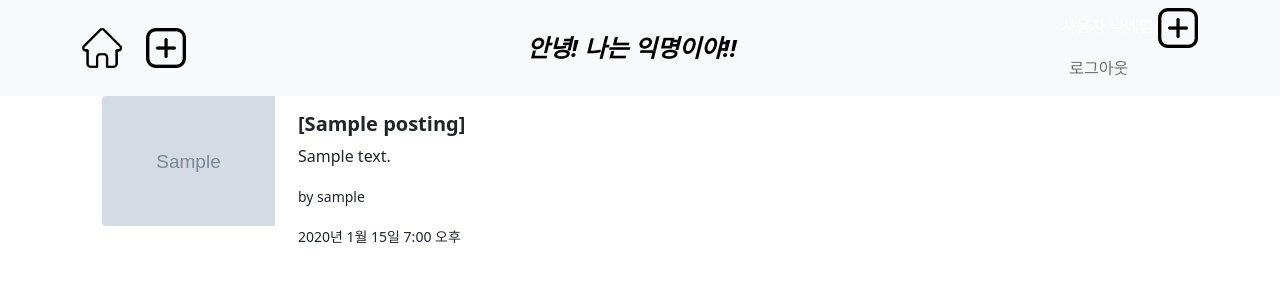
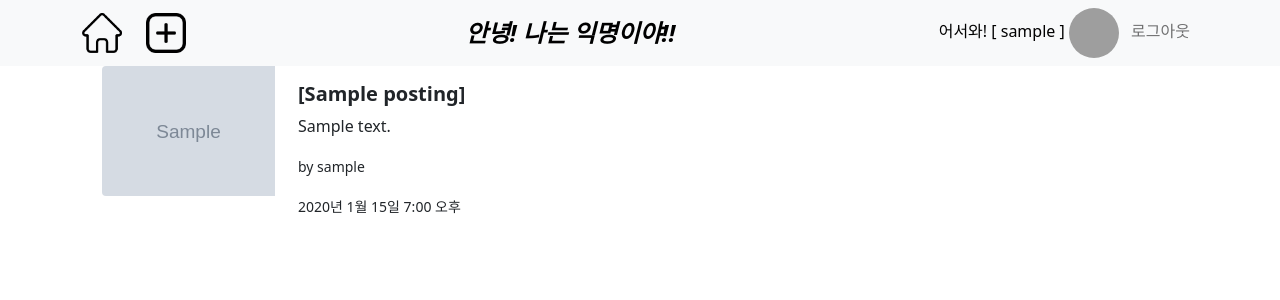
Before and after one commit to myo-05/ikmyeongram, a Django app: template igmsns/templates/sns/home.html in a window 1280 px wide. Shown: the top 300 px of the page. Run offline with Django 4.2, Linux system fonts and the light colour scheme; the template is opened without the code that fills it: values that come from a table or form of the project are taken from there, others are empty; a user stored in the database is signed in; tables that the repository leaves empty hold one stand-in row (values such as "Sample post"); grey boxes marked "Sample" are stand-in pictures; grey boxes are pictures that could not be loaded.

Commit message:
profile page & nav img fix

```diff
--- a/igmsns/sns/models.py
+++ b/igmsns/sns/models.py
@@ -6,7 +6,7 @@ from user.models import UserModel
 # ============================= 게시글 테이블 모델 =============================
 class Post(models.Model):
     class Meta:
-        db_table = "my_posting"
+        db_table = "my_posting" # 여기는 테이블 이름이에요! 꼭 기억 해 주세요!
 
     post_author = models.ForeignKey(settings.AUTH_USER_MODEL, on_delete=models.CASCADE, related_name='posts') # 글 작성자 : 유저 모델의 사용자를 상속받습니다.
     post_title = models.CharField("글제목", max_length=45)
@@ -19,7 +19,8 @@ class Post(models.Model):
 # ============================= 댓글 테이블 모델 =============================
 class Comment(models.Model):
     class Meta:
-        db_table = "my_comment"
+        db_table = "my_comment" # 여기는 테이블 이름이에요! 꼭 기억 해 주세요!
+
     post = models.ForeignKey(Post, on_delete=models.CASCADE)
     user = models.ForeignKey(settings.AUTH_USER_MODEL, on_delete=models.CASCADE)
     name = models.CharField(max_length=256)
--- a/igmsns/sns/urls.py
+++ b/igmsns/sns/urls.py
@@ -12,5 +12,5 @@ urlpatterns = [
     path('post/<int:id>/comment/', views.comment_create, name='comment'),  # /api/sns/post/<id>/comment/ 댓글 작성하기
     path('post/<int:id>/comment/<int:comment_id>/delete/', views.comment_delete, name='comment_delete'),  # /api/sns/post/<id>/comment/<comment_id>/delete 댓글 삭제하기
     path('post/<int:id>/comment/<int:comment_id>/edit/', views.comment_edit, name='comment_edit'),
-    path('profile/<str:author_id>/', views.profile_view, name="profile"),  # /api/sns/profile/<id>/ 프로필페이지
+    path('profile/<int:author_id>/', views.profile_view, name="profile"),  # /api/sns/profile/<id>/ 프로필페이지
 ]
--- a/igmsns/sns/views.py
+++ b/igmsns/sns/views.py
@@ -118,7 +118,7 @@ def profile_view(request, author_id):
     all_post = Post.objects.filter(author_id=author_id).order_by('-created_at') #user의 모든 글을 가져와서 생성일 기준으로 내림차순나열
     total_post = all_post.count() #user의 작성글 갯수
     if request.method == 'GET':
-        return render(request, 'sns/profile.html', {'total_post':total_post,'user': user , 'posts': all_post})
+        return render(request, 'sns/profile.html', {'total_post':total_post,'author': user , 'posts': all_post})
 
 
 # ============================= 댓글 작성 =============================
--- a/igmsns/templates/base.html
+++ b/igmsns/templates/base.html
@@ -58,6 +58,13 @@
       .nav_icon {
         width: 40px;
       }
+
+      .profile-img-nav{
+        height:50px;
+        width:50px;
+        border-radius: 50px;
+      }
+
     </style>
   </head>
 
@@ -100,13 +107,20 @@
                   </ul>
                 {% else %}
                   {# 그렇지 않다면 - 인증이 되어있다면 #}
-
+                  {# 사용자닉네임, 사용자 프로필사진, 로그아웃 표시#}
                   <ul class="navbar-nav mr-auto">
                     <li class="nav-item">
-
-                      <text>사용자 닉네임</text>
-                      <image src="/static/more 1.png" class="nav_icon">
-                      <a class="nav-link" href="{% url 'sign-out' %}">
+                      {# 사용자의 닉네임 표시 #}
+                      <text style="color:black;"><a> 어서와! [ {{user.nickname}} ]</a></text>
+                      {% if user.user_img %}
+                      {# if문 - 프로필사진을 등록했다면 프로필사진 보여주기, 클릭하면 프로필페이지로 이동 #}
+                      <a href="{% url 'profile' author_id=user.id %}"><image class="profile-img-nav" src="{{ user.user_img }}" alt="default Image" class="nav_icon"></a>
+                      {% else %}
+                      {# if문 - 프로필사진등록 안했다면 기본프로필 보여주기, 클릭하면 프로필페이지로 이동 #}
+                      <a href="{% url 'profile' author_id=user.id %}"><image class="profile-img-nav" src="{% static 'admin/img/default_img.png' %}" class="nav_icon"></a>
+                      {% endif %}
+                      {# if문 종료 #}
+                      <a class="nav-link" href="{% url 'sign-out' %}" style="display: inline-block;">
                         로그아웃
                       </a>
                     </li>
--- a/igmsns/templates/sns/detail_post.html
+++ b/igmsns/templates/sns/detail_post.html
@@ -76,7 +76,7 @@
       <div class="post-meta">
         <!-- author을 외래키로 연결해서 이부분 수정 -->
         <span class="post-author">작성자:
-          <!-- 작성자명 클릭시 마이페이지로 이동 -->
+          <!-- 작성자명 클릭시 작성자의 프로필페이지로 이동 -->
           <a href="{% url 'profile' author_id=post.author_id %}">
             {{post.post_author.nickname}}
           </a>
--- a/igmsns/templates/user/signup_detail.html
+++ b/igmsns/templates/user/signup_detail.html
@@ -49,6 +49,7 @@
     .form-group {
       background-color: #ffff;
       border-radius: 30px;
+      text-align:center;
     }
 
     .sign-box {
--- a/igmsns/user/models.py
+++ b/igmsns/user/models.py
@@ -3,10 +3,19 @@
 from django.db import models
 from django.contrib.auth.models import AbstractUser
 
+# ============================= 기본 유저 모델 상속한 유저모델 =============================
 class UserModel(AbstractUser):  # UserModel에서 AbstractUser(장고기본유저모델)를 사용하겠다
     class Meta:
         db_table = "my_user"  # 여기는 테이블 이름이에요! 꼭 기억 해 주세요!
 
     # 기본 모델에 없던 것만 추가 (닉네임, 프로필이미지)
     nickname = models.CharField(max_length=15, default='')
-    user_img = models.FileField("이미지", upload_to='',blank=True, null=True)
+
+
+#===============유저의 프로필 이미지를 저장할 테이블 | 기본 유저 모델은 img업로드가 불가!================
+class UserImg(models.Model):
+    class Meta:
+        db_table = "my_user_img" # 여기는 테이블 이름이에요! 꼭 기억 해 주세요!
+
+    users_img = models.OneToOneField(UserModel, on_delete=models.CASCADE)
+    user_img = models.FileField("프로필이미지", upload_to='profile_img',blank=True, null=True)
```
Also changed, not shown: igmsns/templates/sns/profile.html (+6 -3 lines), igmsns/user/views.py (+22 -10 lines), igmsns/sns/admin.py (line endings or trailing spaces).
